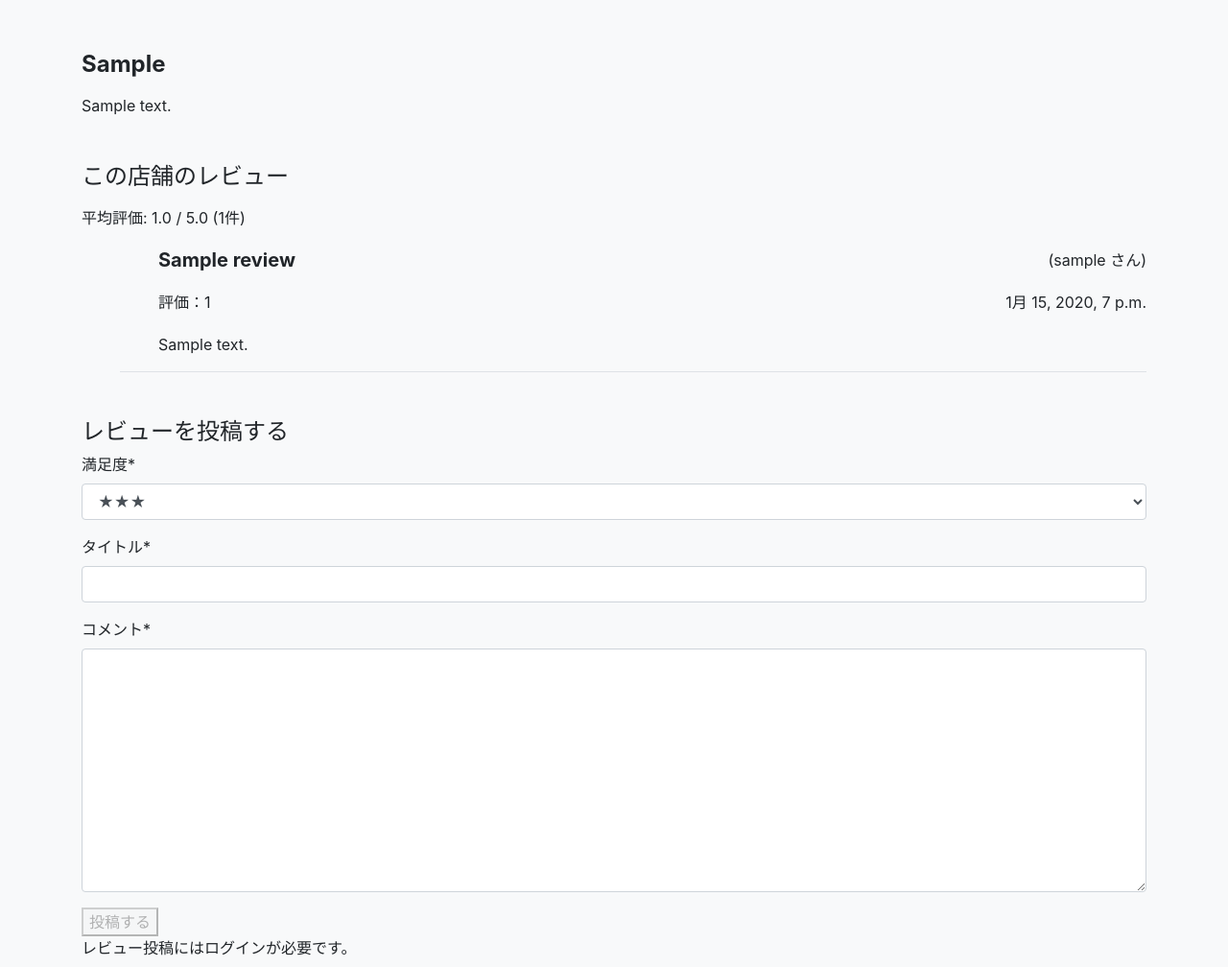
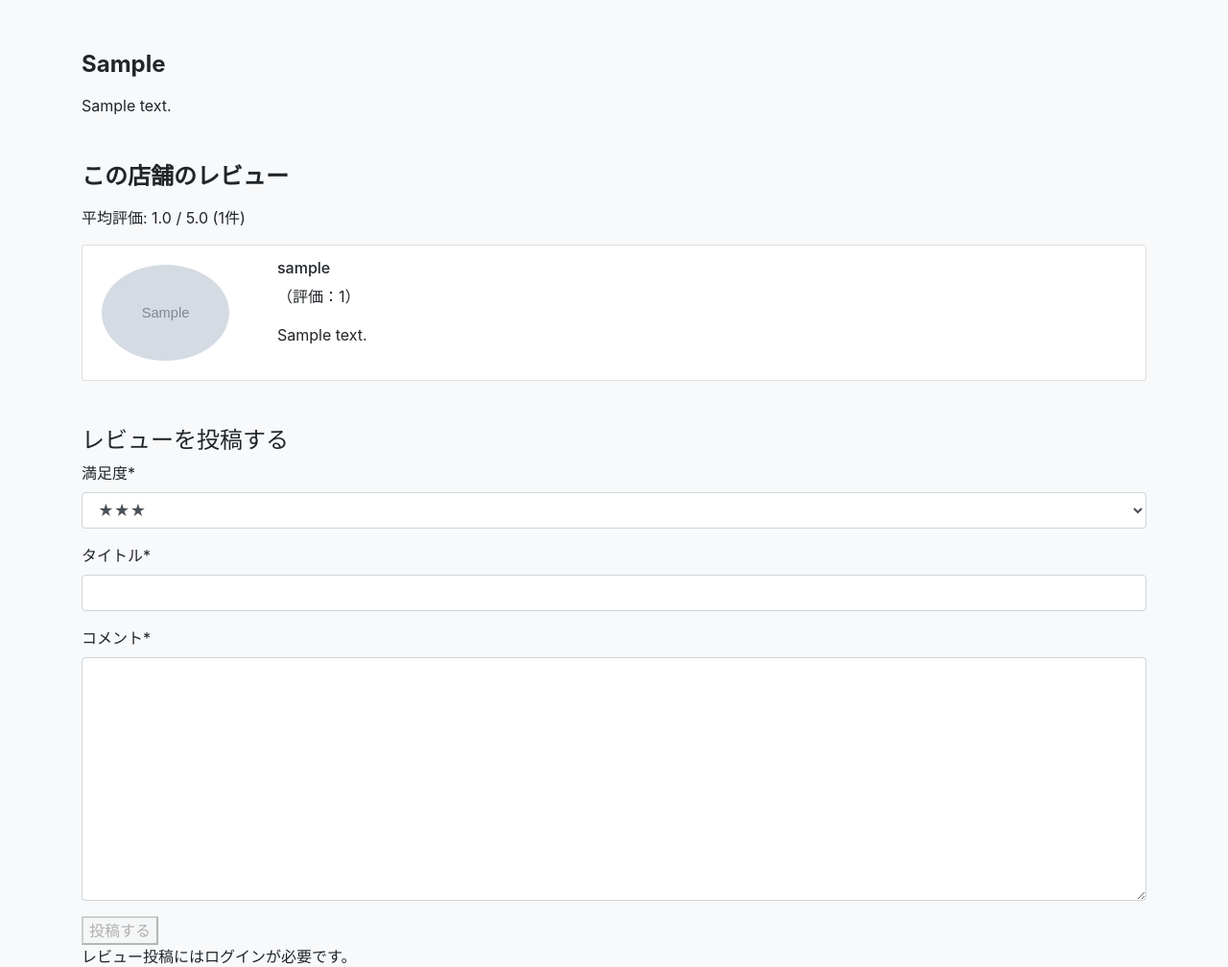
Before and after one commit to NaoyaTAKEI04/FoodConnections, a Django app: page /foodconnections/1/detail/ in a window 1280 px wide. Shown: the part 1025-2033 px from the top of the page at 96% size. Run offline with Django 3.2, Linux system fonts and the light colour scheme; tables that the repository leaves empty hold one stand-in row (values such as "Sample post"); grey boxes marked "Sample" are stand-in pictures; some libraries are stand-ins or nearby versions.

Commit message:
Update: レビューにプロフィール画像を表示

```diff
--- a/static/CSS/style.css
+++ b/static/CSS/style.css
@@ -45,7 +45,7 @@ a:hover{
   margin-top: auto;
 }
 
-/* プロフィール画像を正円で表示する */
+/* プロフィール画像を正円で表示する（マイページ用） */
 .profile-image {
   width:300px;
   height:300px;
@@ -53,3 +53,12 @@ a:hover{
   border-radius: 50%;
   object-position: center center;
 }
+
+/* プロフィール画像を正円で表示する（レビュー用） */
+.review-profile-image {
+  min-width:100px;
+  height:100px;
+  object-fit: cover;
+  border-radius: 50%;
+  object-position: center center;
+}
--- a/templates/foodconnections/restaurant_detail.html
+++ b/templates/foodconnections/restaurant_detail.html
@@ -15,7 +15,6 @@
 <h1 class="font-weight-bold mt-3">{{ restaurant.name }}</h1>
 <p class="mt-1">{{ restaurant.ruby }}</p>
 
-<!--Google Map-->
 {% if restaurant.image %}
     <img src="{{ restaurant.image.url }}" class="card-img-top"  width=100% height="400" alt="{{ restaurant.name }}">
 {% else %}
@@ -25,7 +24,7 @@
 <div class="mt-3">
     <p class="mt-1">{{ restaurant.category.name }}</p>
     <p class="mt-1">住所：{{ restaurant.address1 }}{{ restaurant.address2 }}{{ restaurant.address3 }}</p>
-
+    <!--Google Map-->
     <iframe
       id="map"
       src='https://www.google.com/maps/embed/v1/place?key=AIzaSyAc8wQYCFhOebruAJSX0ZH7pGJ56wBhg84&q={{ restaurant.address1 }}{{ restaurant.address2 }}{{ restaurant.address3 }}'
@@ -40,27 +39,31 @@
 <p class="mt-3">{{ restaurant.comment }}</p>
 
 <!-- レビューの表示 -->
-<h4 class="mt-5">この店舗のレビュー</h4>
+<h4 class="font-weight-bold mt-5">この店舗のレビュー</h4>
 {% if reviews %}
-<p class="mt-3">平均評価: {{ average_score }} / 5.0  ({{ total_reviews }}件)</p>
-<ul class="mt-3">
+  <p class="mt-3">平均評価: {{ average_score }} / 5.0 ({{ total_reviews }}件)</p>
+  <div class="mt-3">
     {% for review in reviews %}
-        <ul class="border-bottom mt-1">
-            <div class="row">
-                <h5 class="font-weight-bold col-sm-6 mt-1">{{review.title}}</h5>
-                <p class="text-right col-sm-6 mt-1">({{ review.user.username }} さん)</p>
+      <div class="card mb-3">
+        <div class="card-body">
+          <div class="row">
+            <div class="col-md-2">
+              <img src="{{ review.user.profile_image.url }}" class="review-profile-image img-fluid rounded-circle" alt="profile_image">
             </div>
-            <div class="row">
-                <p class="col-sm-6 mt-1">評価：{{ review.score }}</p>
-                <p class="text-right col-sm-6 mt-1">{{ review.created_at }}</p>
+            <div class="col-md-10">
+                <h6 class="card-subtitle mb-2">{{ review.user.username }}</h6>
+                <p class="card-text">（評価：{{ review.score }}）</p>
+                <p class="card-text mt-2">{{ review.comment }}</p>
             </div>
-            <p class="mt-1">{{ review.comment }}</p>
-        </ul>
+          </div>
+        </div>
+      </div>
     {% endfor %}
-</ul>
+  </div>
 {% else %}
-<p class="mt-3">口コミはまだありません。</p>
+  <p class="mt-3">口コミはまだありません。</p>
 {% endif %}
+
 
 <!-- レビューの投稿フォーム -->
 <h4 class="mt-5">レビューを投稿する</h4>
```
